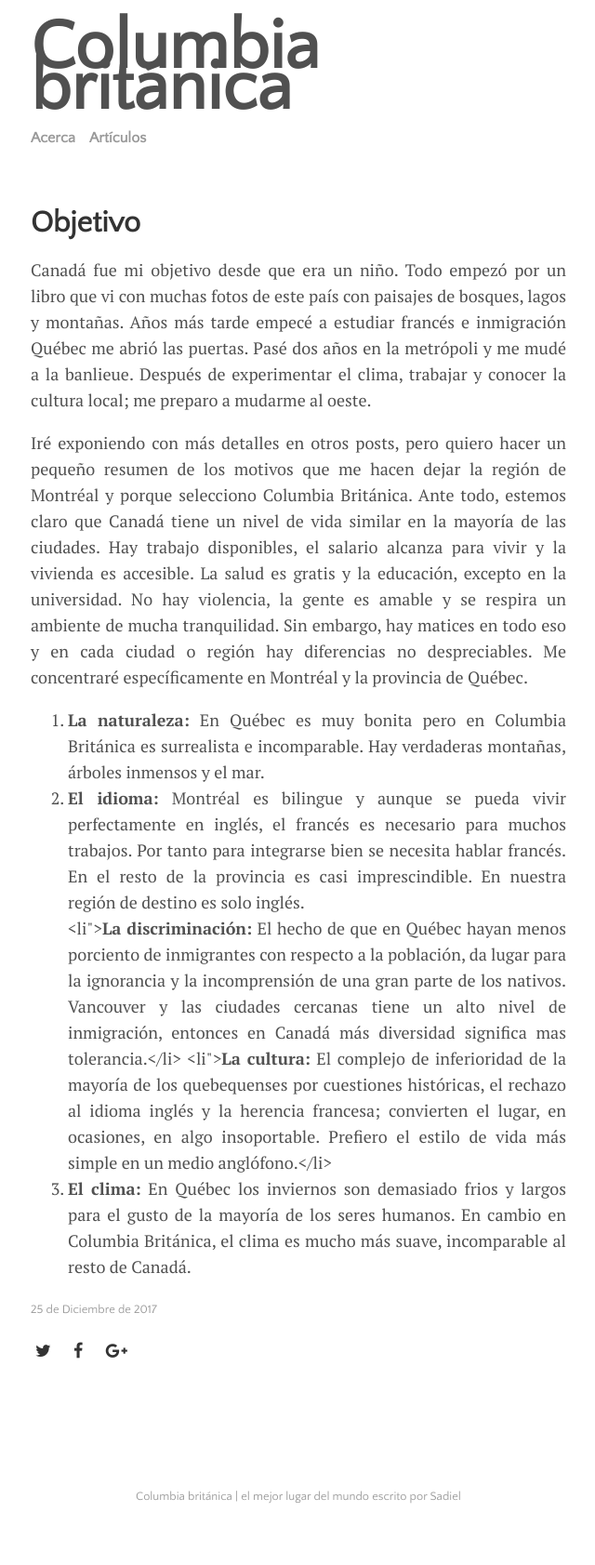
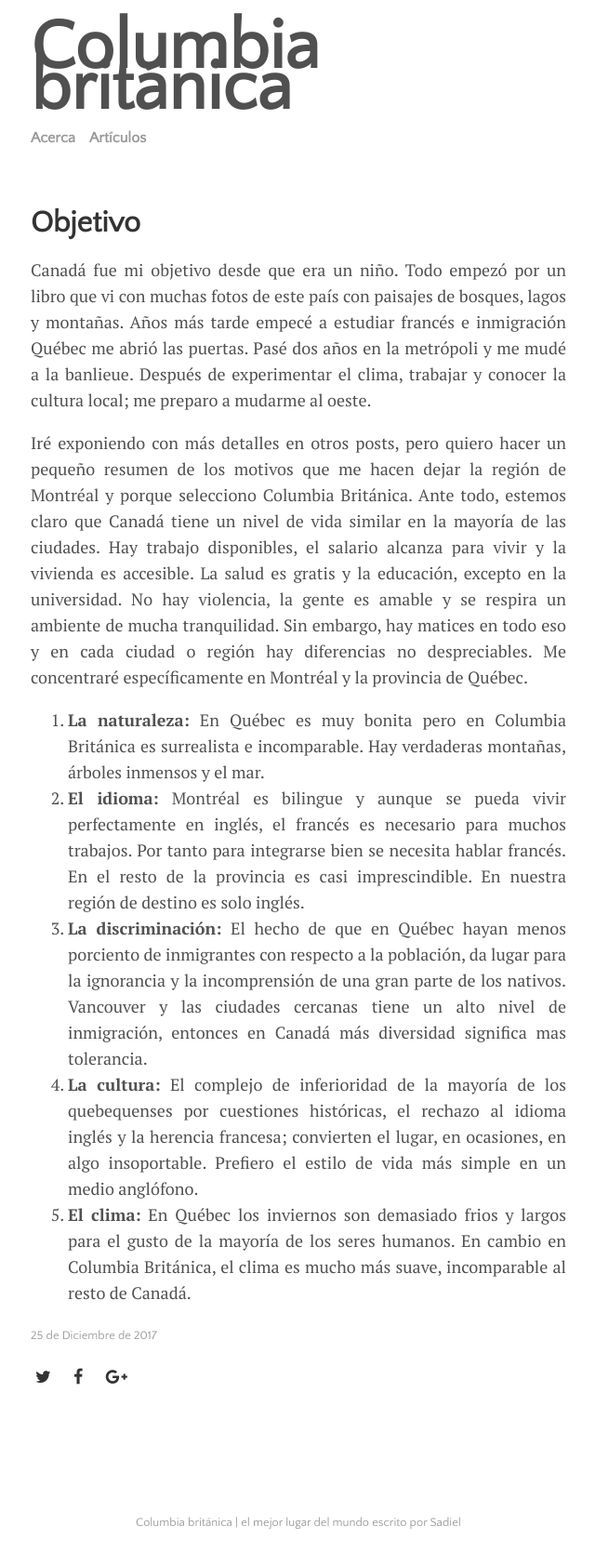
Before and after one commit to sadiel/blog, a Jekyll site: the page built from _posts/2017-12-24-objetivo.md, in a window 1280 px wide. Shown: the whole page at 93% size, without its empty margins (319-959 px from the left). Built offline with Jekyll 4.4.1, drawn with Linux system fonts in a browser that asks for light colours; nearby versions of some CDN libraries; before the commit the page ends 1655 px from its top, so only the background shows below that.

```diff
--- a/_posts/2017-12-24-objetivo.md
+++ b/_posts/2017-12-24-objetivo.md
@@ -14,7 +14,7 @@ Ante todo, estemos claro que Canadá tiene un nivel de vida similar en la mayor
 <ol>
 <li><strong>La naturaleza:</strong> En Québec es muy bonita pero en Columbia Británica es surrealista e incomparable. Hay verdaderas montañas, árboles inmensos y el mar.</li>
 <li><strong>El idioma:</strong> Montréal es bilingue y aunque se pueda vivir perfectamente en inglés, el francés es necesario para muchos trabajos. Por tanto para integrarse bien se necesita hablar francés. En el resto de la provincia es casi imprescindible. En nuestra región de destino es solo inglés.</li>
-<li"><strong>La discriminación:</strong> El hecho de que en Québec hayan menos porciento de inmigrantes con respecto a la población, da lugar para la ignorancia y la incomprensión de una gran parte de los nativos. Vancouver y las ciudades cercanas tiene un alto nivel de inmigración, entonces en Canadá más diversidad significa mas tolerancia.</li>
-<li"><strong>La cultura:</strong> El complejo de inferioridad de la mayoría de los quebequenses por cuestiones históricas, el rechazo al idioma inglés y la herencia francesa; convierten el lugar, en ocasiones, en algo insoportable. Prefiero el estilo de vida más simple en un medio anglófono.</li>
+<li><strong>La discriminación:</strong> El hecho de que en Québec hayan menos porciento de inmigrantes con respecto a la población, da lugar para la ignorancia y la incomprensión de una gran parte de los nativos. Vancouver y las ciudades cercanas tiene un alto nivel de inmigración, entonces en Canadá más diversidad significa mas tolerancia.</li>
+<li><strong>La cultura:</strong> El complejo de inferioridad de la mayoría de los quebequenses por cuestiones históricas, el rechazo al idioma inglés y la herencia francesa; convierten el lugar, en ocasiones, en algo insoportable. Prefiero el estilo de vida más simple en un medio anglófono.</li>
 <li><strong>El clima:</strong> En Québec los inviernos son demasiado frios y largos para el gusto de la mayoría de los seres humanos. En cambio en Columbia Británica, el clima es mucho más suave, incomparable al resto de Canadá.</li>
 </ol>
```
